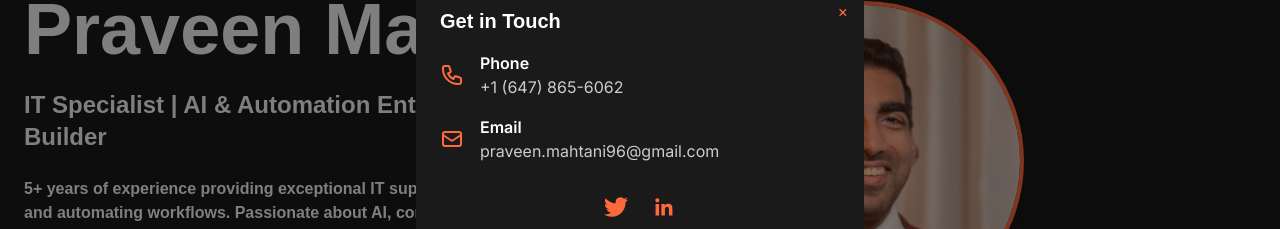
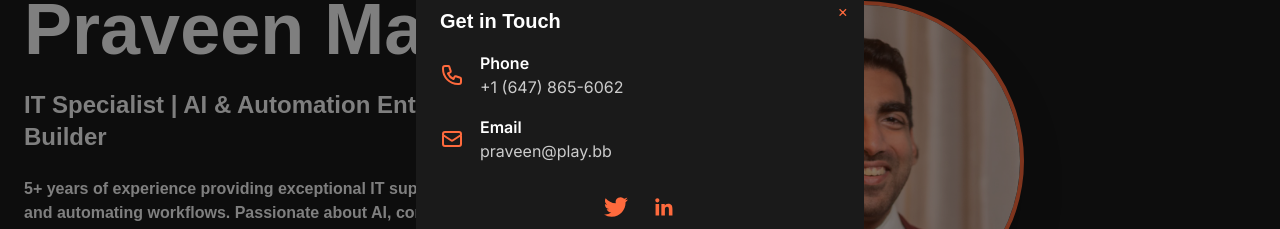
Before and after one commit to TruePrav/praveen-portfolio, a Next.js app: page / in a window 1280 px wide. Both pictures are taken after a click on the button "Get in Touch". Shown: the part 287-516 px from the top of the page. Built offline with nearby package versions, Linux system fonts and the light colour scheme.

Commit message:
Updated Email address

```diff
--- a/app/components/hero.tsx
+++ b/app/components/hero.tsx
@@ -93,7 +93,7 @@ export default function Hero() {
                 </svg>
                 <div>
                   <p className="font-semibold text-white">Email</p>
-                  <p className="text-text-secondary">praveen.mahtani96@gmail.com</p>
+                  <p className="text-text-secondary">praveen@play.bb</p>
                 </div>
               </div>
               <div className="flex items-center justify-center gap-6 pt-4">
```
